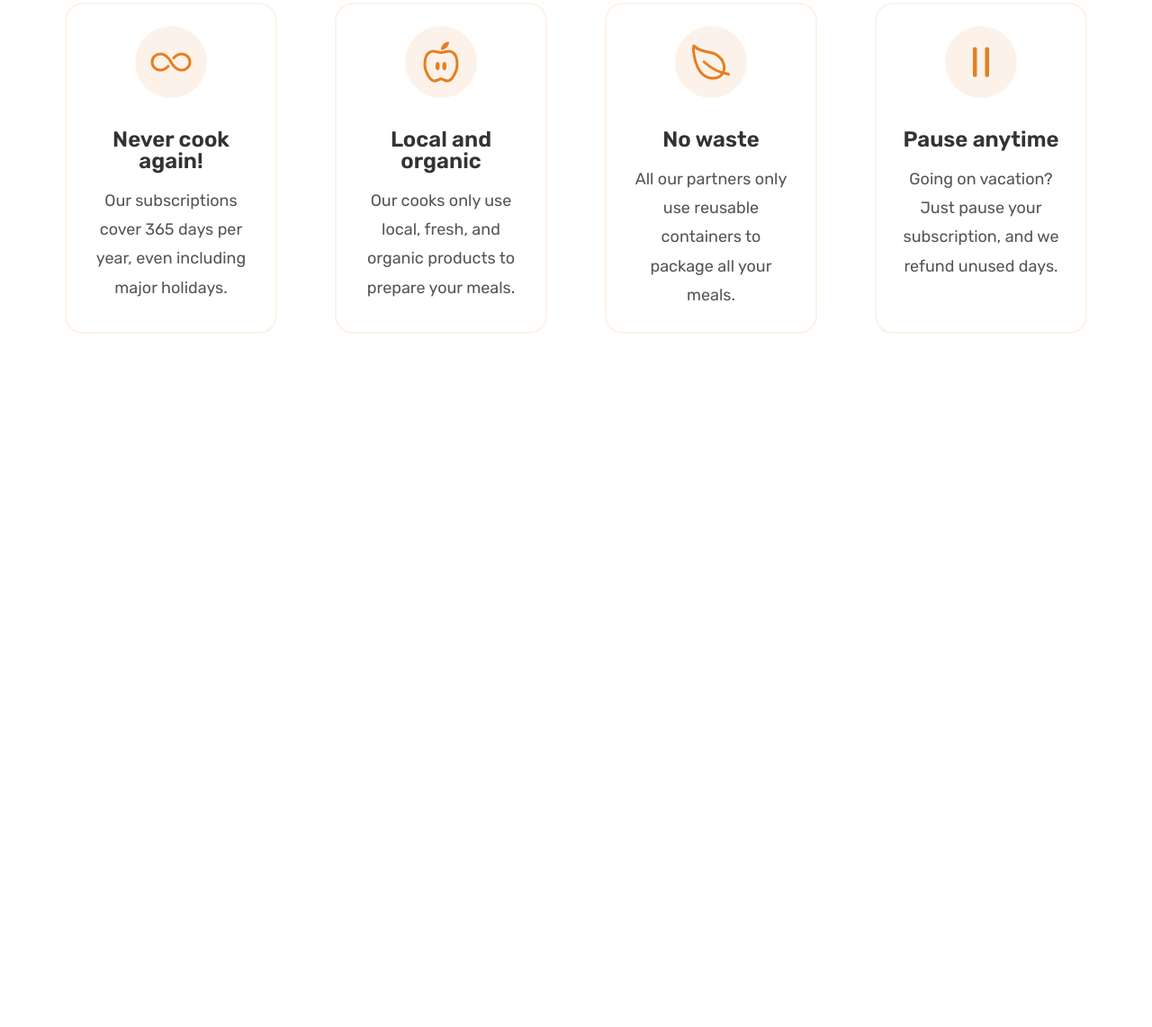
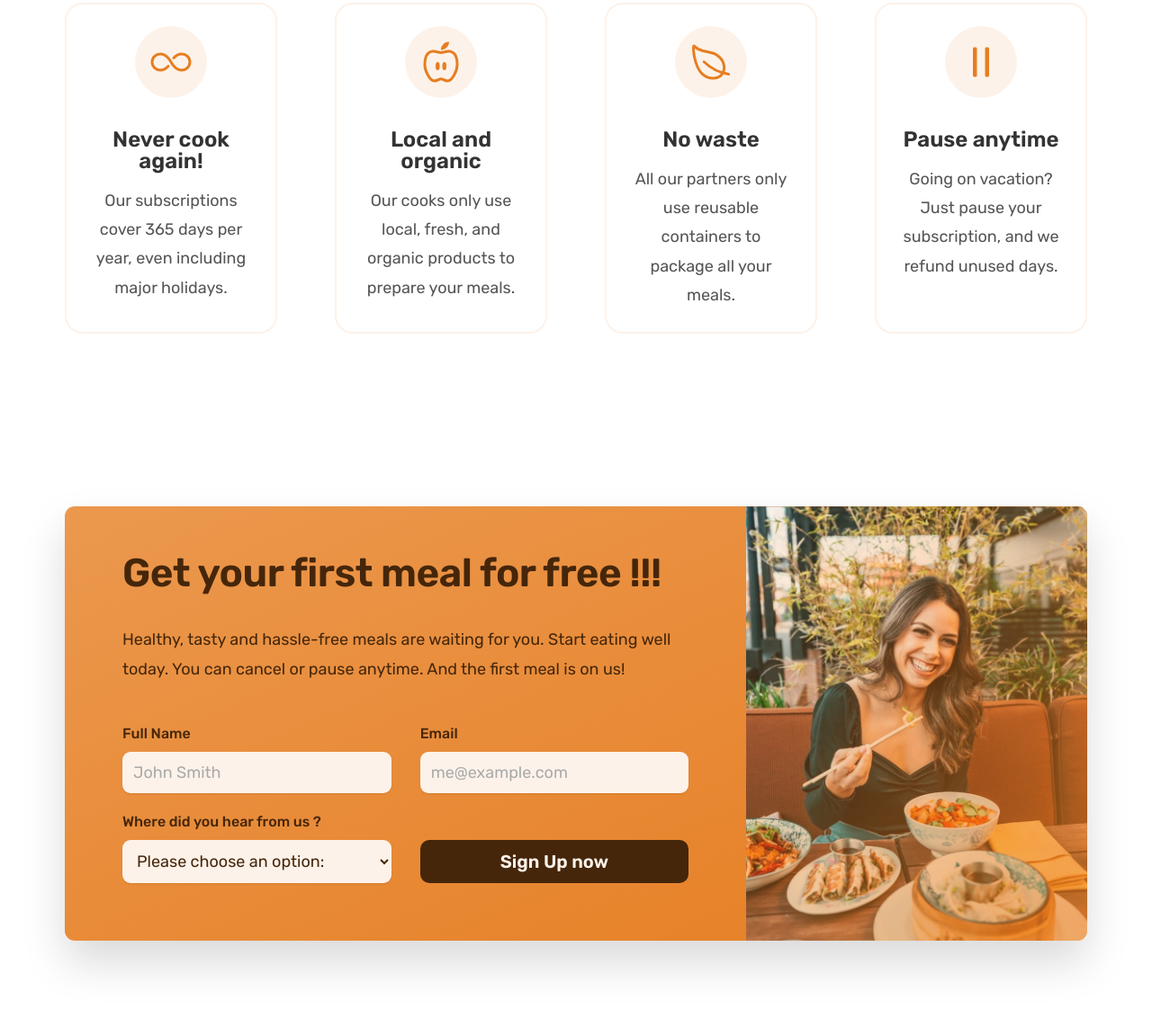
Before and after one commit to kumarharsh13/Omni-Food, a plain HTML site: page index.html in a window 1280 px wide. Shown: the part 5591-6733 px from the top of the page at 90% size. Before the commit the page ends 6058 px from the top, so only its background shows below. Drawn offline with nearby package versions, Linux system fonts and the light colour scheme.

Commit message:
Call To Action Section

```diff
--- a/Stylesheets/common.css
+++ b/Stylesheets/common.css
@@ -115,6 +115,7 @@ body {
     margin-bottom: 3.2rem;
 }
 
+.btn,
 .btn:link,
 .btn:visited {
     display: inline-block;
@@ -126,9 +127,27 @@ body {
     padding: 1.6rem 3.2rem;
     border-radius: 10px;
 
+    /* Onle for .btn */
+    border: none;
+    cursor: pointer;
+    font-family: inherit;
     /* Put transition on original "state" */
     /* transition: background-color 0.4s; */
     transition: all 0.43s;
+}
+
+.btn--form {
+    background-color: #45260a;
+    color: #fdf2e9;
+    align-self: flex-end;
+    padding: 1.2rem;
+}
+
+.btn--form:hover {
+    background-color: #fdf2e9;
+    color: #45260a;
+    align-self: flex-end;
+    padding: 1.2rem;
 }
 
 .btn--full:link,
@@ -171,6 +190,12 @@ body {
     border-bottom: 1.5px solid transparent;
 }
 
+*:focus {
+    outline: none;
+    /* outline: 4px dotted #e67e22;
+    outline-offset: 8px; */
+    box-shadow: 0 0 0 0.8rem #d78b4887;
+}
 
 .grid {
     display: grid;
--- a/Stylesheets/style.css
+++ b/Stylesheets/style.css
@@ -478,3 +478,83 @@
     font-size: 1.8rem;
     line-height: 1.8;
 }
+
+/**************************************/
+/* Call to Action Section */
+/**************************************/
+
+.cta-section {
+    padding: 9.6rem 0;
+}
+
+.cta {
+    display: grid;
+    grid-template-columns: 2fr 1fr;
+    /* background-color: #e67e22; */
+    background-image: linear-gradient(to right bottom, #eb984e, #e67e22);
+    box-shadow: 0 2.4rem 4.8rem rgba(0, 0, 0, 0.15);
+    border-radius: 11px;
+    overflow: hidden;
+}
+
+.cta-text-box {
+    padding: 4.8rem 6.4rem 6.4rem 6.4rem;
+    color: #45260a;
+}
+
+.cta .heading-secondary {
+    color: #45260a;
+    margin-bottom: 3.2rem;
+}
+
+.cta-text {
+    font-size: 1.8rem;
+    line-height: 1.8;
+    margin-bottom: 4.8rem;
+}
+
+.cta-img-box {
+    background-image: linear-gradient(to right bottom, #ef7e1c14, #ed7d1aaa), url("../Images/eating.jpg");
+    background-size: cover;
+    background-position: center;
+}
+
+.cta-form {
+    display: grid;
+    grid-template-columns: 1fr 1fr;
+    column-gap: 3.2rem;
+    row-gap: 2.4rem;
+}
+
+.cta-form label {
+    display: block;
+    font-size: 1.6rem;
+    font-weight: 500;
+    margin-bottom: 1.2rem;
+}
+
+.cta-form input,
+.cta-form select {
+    width: 100%;
+    padding: 1.2rem;
+    font-size: 1.8rem;
+    font-family: inherit;
+    color: inherit;
+    border: none;
+    background-color: #fdf2e9;
+    border-radius: 9px;
+    box-shadow: 0 1px 2px rgba(0, 0, 0, 0.1);
+}
+
+.cta-form input::placeholder {
+    color: #aaa;
+}
+
+.cta-form option {
+    font-family: inherit;
+}
+
+.cta *:focus {
+    outline: none;
+    box-shadow: 0 0 0 0.8rem #fdf2e98e;
+    b
--- a/index.html
+++ b/index.html
@@ -423,6 +423,46 @@
                 </div>
             </div>
         </section>
+
+        <section class="cta-section">
+            <div class="container">
+                <div class="cta">
+                    <div class="cta-text-box">
+                        <h2 class="heading-secondary">
+                            Get your first meal for free !!!
+                        </h2>
+                        <p class="cta-text">
+                            Healthy, tasty and hassle-free meals are waiting for you. Start eating well today. You can
+                            cancel or pause anytime. And the first meal is on us!
+                        </p>
+                        <form action="#" class="cta-form">
+                            <div>
+                                <label for="full-name"> Full Name</label>
+                                <input type="text" id="full-name" placeholder="John Smith" required>
+                            </div>
+                            <div>
+                                <label for="email">Email</label>
+                                <input type="email" name="" id="email" placeholder="me@example.com" required>
+                            </div>
+                            <div>
+                                <label for="select-where">Where did you hear from us ?</label>
+                                <select name="" id="select-where" required>
+                                    <option value="">Please choose an option:</option>
+                                    <option value="frinds-family">Friends and Family</option>
+                                    <option value="Podcast">Podcast</option>
+                                    <option value="youtube">Youtube</option>
+                                    <option value="Facebook">Facebook</option>
+                                    <option value="others">Others</option>
+                                </select>
+                            </div>
+                            <button class="btn btn--form">Sign Up now</button>
+                        </form>
+                    </div>
+                    <div class="cta-img-box" role="im
+                    " aria-label="Women Enjoying Food"></div>
+                </div>
+            </div>
+        </section>
     </main>
 </body>
 
```
